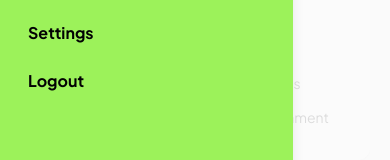
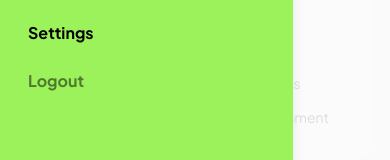
Before and after one commit to jkellerman/Balans, a Next.js app: page /dashboard in a window 390 px wide. Both pictures are taken after a click on the button "Main menu (opens dialog)". Shown: the part 472-632 px from the top of the page. Built offline with nearby package versions, Linux system fonts and the light colour scheme.

Commit message:
refactor: mobile menu styles

```diff
--- a/components/layout/header.tsx
+++ b/components/layout/header.tsx
@@ -93,7 +93,6 @@ export default function Header() {
 										<DropdownMenuItem icon="Settings">
 											<Link href="settings">settings</Link>
 										</DropdownMenuItem>
-
 										<DropdownMenuItem icon="logout" disabled>
 											Logout
 										</DropdownMenuItem>
--- a/components/layout/menu.tsx
+++ b/components/layout/menu.tsx
@@ -26,7 +26,7 @@ export default function Menu() {
 							<span className="sr-only">Main menu (opens dialog)</span>
 						</button>
 					</SheetTrigger>
-					<SheetContent className="rounded-r-xl bg-primary px-0 pt-6">
+					<SheetContent className="rounded-r-xl bg-primary px-0 pt-6 dark:bg-senary">
 						<SheetClose className="text-quinary" />
 						<div>
 							<div aria-hidden="true" className="pl-5">
@@ -53,7 +53,7 @@ const NavItems = () => {
 					<li
 						key={i}
 						className={clsx("rounded-r-full px-7 py-3 font-bold", {
-							"text-quinary": pathname !== link.href,
+							"text-quinary dark:text-septenary": pathname !== link.href,
 							"bg-quinary text-white": pathname === link.href,
 						})}
 					>
@@ -70,7 +70,12 @@ const MenuLinks = () => {
 		<ul>
 			{MobileMenuLinks.map((link, i) => (
 				<li key={i} className="px-7 py-3">
-					<Link href={link.href} className="font-bold text-quinary">
+					<Link
+						href={link.href}
+						className={clsx("font-bold text-quinary dark:text-septenary", {
+							"opacity-50": link.disabled,
+						})}
+					>
 						{link.name}
 					</Link>
 				</li>
--- a/constants/navigation.ts
+++ b/constants/navigation.ts
@@ -4,6 +4,7 @@ type Link = {
 	name: string;
 	href: string;
 	icon?: Types.Icons;
+	disabled?: boolean;
 };
 
 export const Links: Link[] = [
@@ -23,5 +24,5 @@ export const SettingsLinks: Link[] = [
 export const MobileMenuLinks: Link[] = [
 	{ name: "Help", href: "mailto:joshkellerman9@gmail.com" },
 	{ name: "Settings", href: "/settings" },
-	{ name: "Logout", href: "/" },
+	{ name: "Logout", href: "/", disabled: true },
 ];
```
